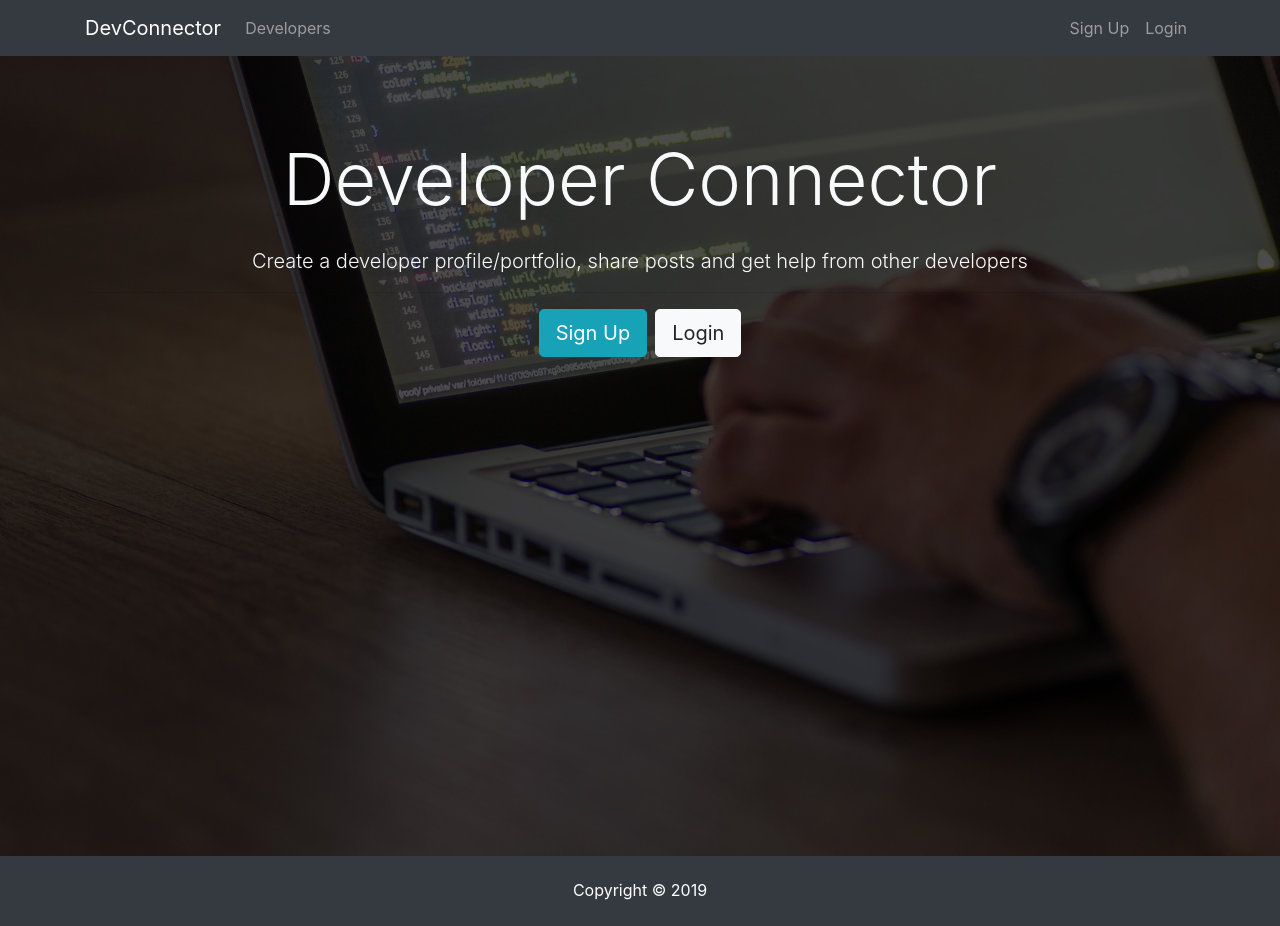
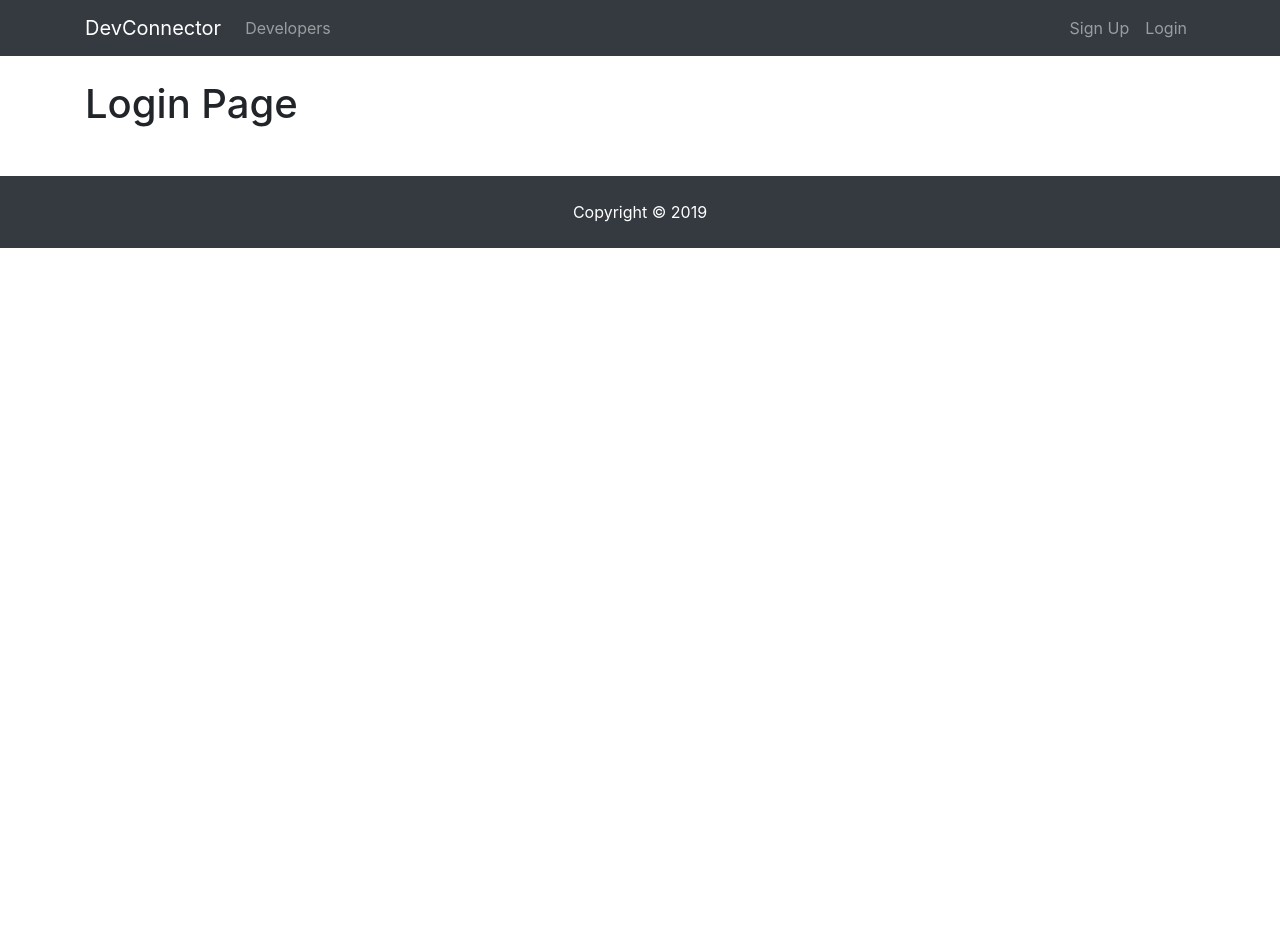
Before and after one commit to indraarianggi/learn-mern, a React (Create React App) app in the folder client/: page /login in a window 1280 px wide. After the commit the page ends 800 px from the top, so only its background shows below. Built offline with nearby package versions, Linux system fonts and the light colour scheme.

Commit message:
react router v4

```diff
--- a/client/package.json
+++ b/client/package.json
@@ -5,6 +5,7 @@
     "dependencies": {
         "react": "^16.8.1",
         "react-dom": "^16.8.1",
+        "react-router-dom": "^4.3.1",
         "react-scripts": "2.1.5"
     },
     "scripts": {
--- a/client/src/App.js
+++ b/client/src/App.js
@@ -1,21 +1,31 @@
 import React, { Component } from "react";
+import { BrowserRouter as Router, Route } from "react-router-dom";
 
 import Navbar from "./components/layout/Navbar";
 import Footer from "./components/layout/Footer";
 import Landing from "./components/layout/Landing";
+import Register from "./components/auth/Register";
+import Login from "./components/auth/Login";
 
 import "./App.css";
 
 class App extends Component {
     render() {
         return (
-            <div className="App">
-                <Navbar />
+            <Router>
+                <div className="App">
+                    <Navbar />
 
-                <Landing />
+                    <Route exact path="/" component={Landing} />
 
-                <Footer />
-            </div>
+                    <div className="container">
+                        <Route exact path="/register" component={Register} />
+                        <Route exact path="/login" component={Login} />
+                    </div>
+
+                    <Footer />
+                </div>
+            </Router>
         );
     }
 }
--- /dev/null
+++ b/client/src/components/auth/Login.js
@@ -0,0 +1,13 @@
+import React, { Component } from "react";
+
+class Login extends Component {
+    render() {
+        return (
+            <div>
+                <h1>Login Page</h1>
+            </div>
+        );
+    }
+}
+
+export default Login;
--- /dev/null
+++ b/client/src/components/auth/Register.js
@@ -0,0 +1,13 @@
+import React, { Component } from "react";
+
+class Register extends Component {
+    render() {
+        return (
+            <div>
+                <h1>Register Page</h1>
+            </div>
+        );
+    }
+}
+
+export default Register;
--- a/client/src/components/layout/Landing.js
+++ b/client/src/components/layout/Landing.js
@@ -1,4 +1,5 @@
 import React, { Component } from "react";
+import { Link } from "react-router-dom";
 
 class Landing extends Component {
     render() {
@@ -18,18 +19,18 @@
                                     posts and get help from other developers
                                 </p>
                                 <hr />
-                                <a
-                                    href="register.html"
+                                <Link
+                                    to="/register"
                                     className="btn btn-lg btn-info mr-2"
                                 >
                                     Sign Up
-                                </a>
-                                <a
-                                    href="login.html"
+                                </Link>
+                                <Link
+                                    to="/login"
                                     className="btn btn-lg btn-light"
                                 >
                                     Login
-                                </a>
+                                </Link>
                             </div>
                         </div>
                     </div>
--- a/client/src/components/layout/Navbar.js
+++ b/client/src/components/layout/Navbar.js
@@ -1,4 +1,5 @@
 import React, { Component } from "react";
+import { Link } from "react-router-dom";
 
 class Navbar extends Component {
     render() {
@@ -6,9 +7,9 @@
             // Navbar
             <nav className="navbar navbar-expand-sm navbar-dark bg-dark mb-4">
                 <div className="container">
-                    <a className="navbar-brand" href="landing.html">
+                    <Link className="navbar-brand" to="/">
                         DevConnector
-                    </a>
+                    </Link>
                     <button
                         className="navbar-toggler"
                         type="button"
@@ -21,23 +22,23 @@
                     <div className="collapse navbar-collapse" id="mobile-nav">
                         <ul className="navbar-nav mr-auto">
                             <li className="nav-item">
-                                <a className="nav-link" href="profiles.html">
+                                <Link className="nav-link" to="/profiles">
                                     {" "}
                                     Developers
-                                </a>
+                                </Link>
                             </li>
                         </ul>
 
                         <ul className="navbar-nav ml-auto">
                             <li className="nav-item">
-                                <a className="nav-link" href="register.html">
+                                <Link className="nav-link" to="/register">
                                     Sign Up
-                                </a>
+                                </Link>
                             </li>
                             <li className="nav-item">
-                                <a className="nav-link" href="login.html">
+                                <Link className="nav-link" to="/login">
                                     Login
-                                </a>
+                                </Link>
                             </li>
                         </ul>
                     </div>
```
